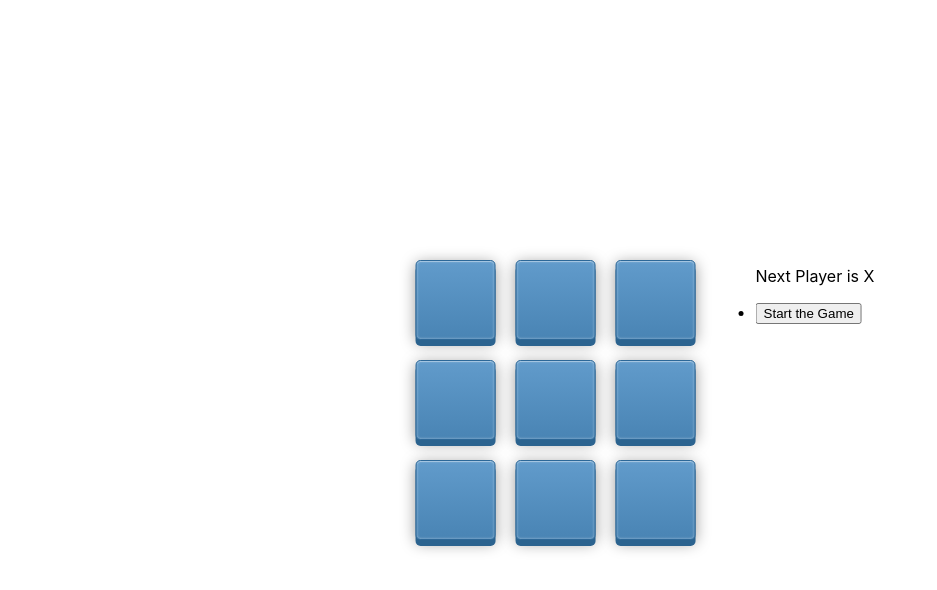
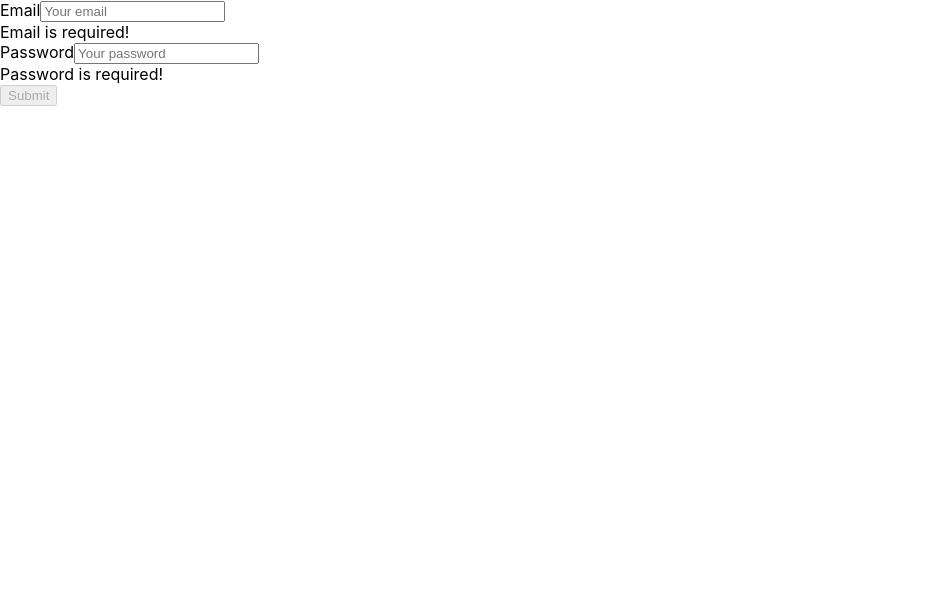
Before and after one commit to kittytaylor55/tictactoe, a React (Create React App) app in the folder tic-tac-toe/: page / in a window 1280 px wide. Shown: the top 590 px of the page, without its empty margins (0-937 px from the left). Built offline with nearby package versions, Linux system fonts and the light colour scheme.

Commit message:
Rerouted the app so that login appears first

```diff
--- a/tic-tac-toe/src/App.js
+++ b/tic-tac-toe/src/App.js
@@ -38,13 +38,16 @@ function App() {
       <Router>
         <>
           <Route exact path="/">
-            <Game />
+            <Login />
           </Route>
           <Route exact path="/signup">
             <Signup />
           </Route>
           <Route exact path="/login">
             <Login />
+          </Route>
+          <Route exact path="/game">
+            <Game />
           </Route>
         </>
       </Router>
```
